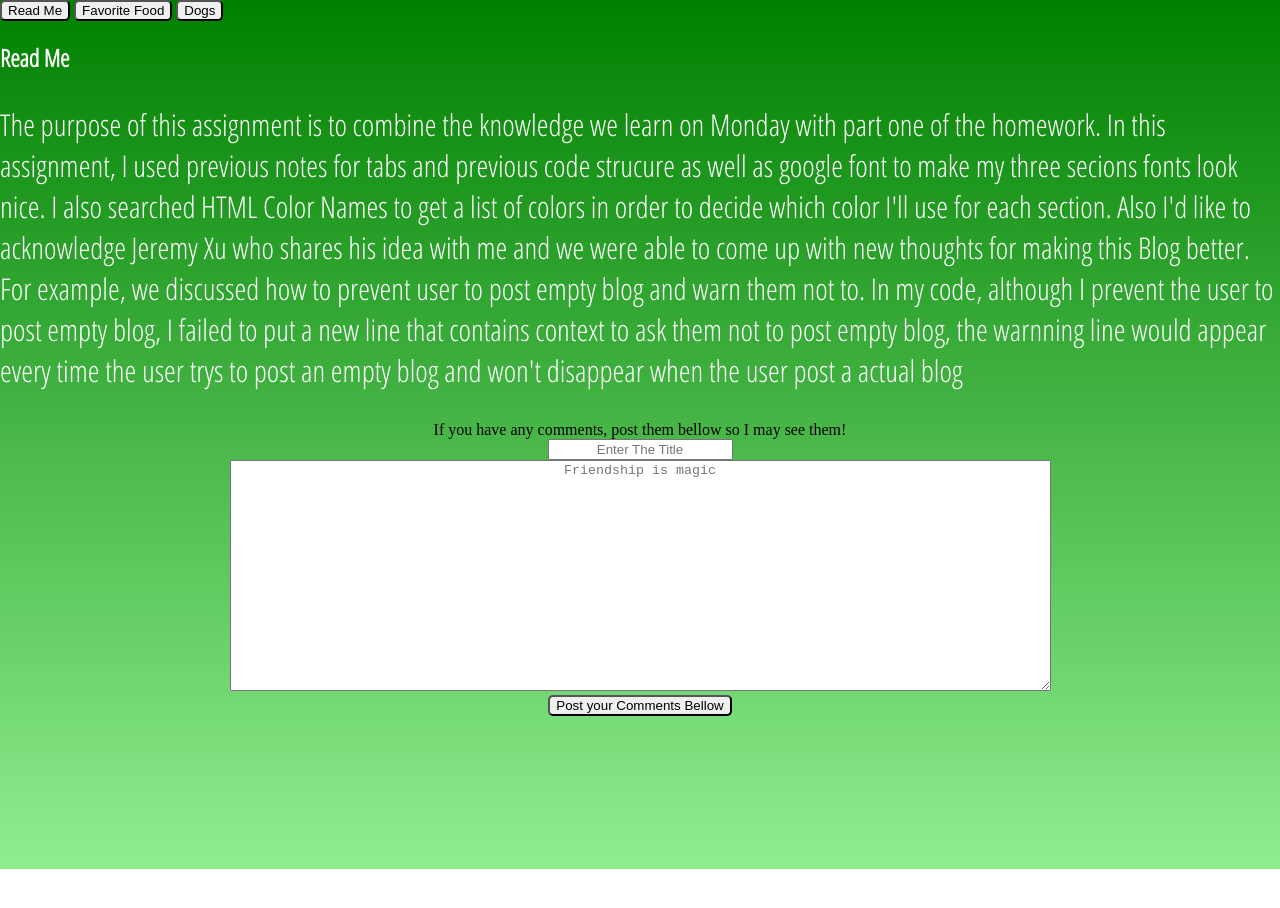
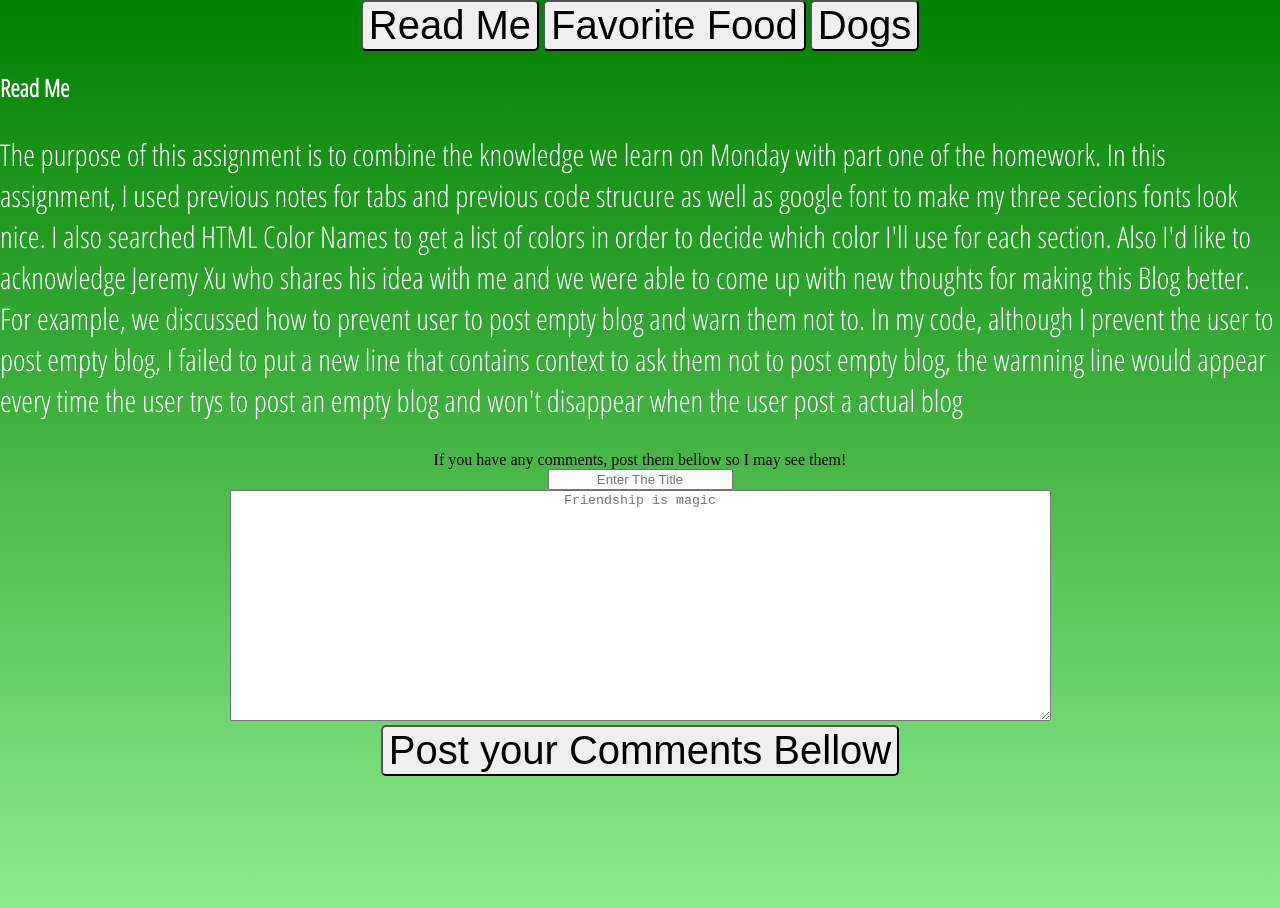
Before and after one commit to DavidWei95036593/Simple-Blog, a plain HTML site: page index.html in a window 1280 px wide. Before the commit the page ends 869 px from the top, so only its background shows below. Drawn offline with Linux system fonts and the light colour scheme; a web font is replaced by a local one.

Commit message:
make buttons look better

```diff
--- a/style.css
+++ b/style.css
@@ -20,9 +20,14 @@ html{
 .unhide{
 	display:block;
 }
+nav{
+	text-align: center;
+}
 button{
+	font-size: 40px;
 	border-radius: 5px;
 }
+
 input{
 	text-align: center;
 }
```
